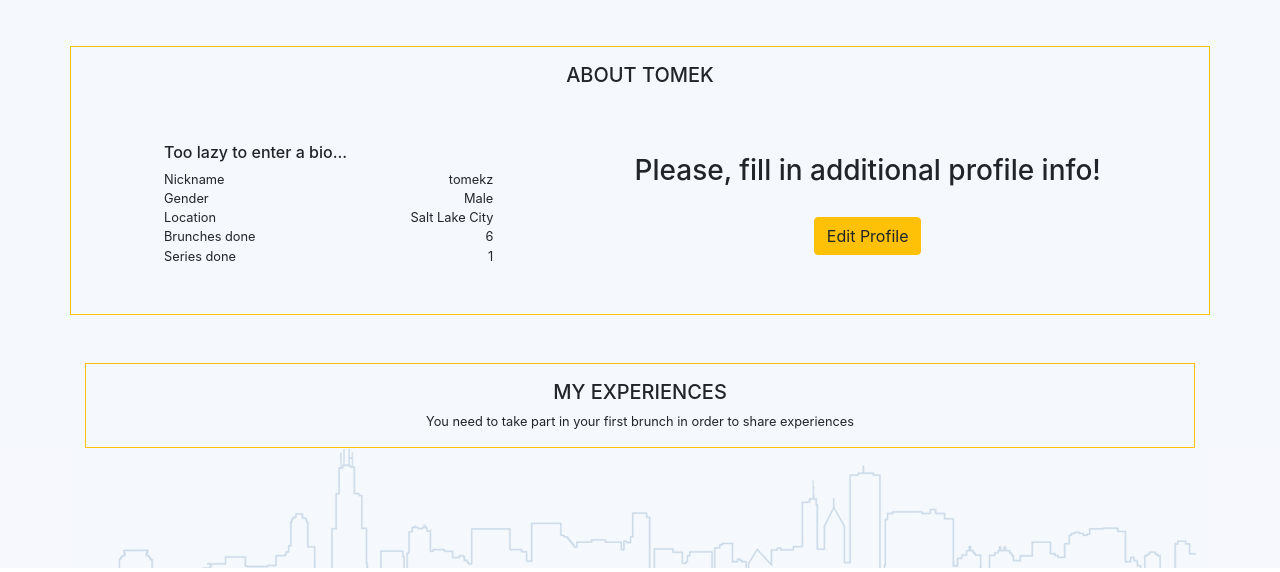
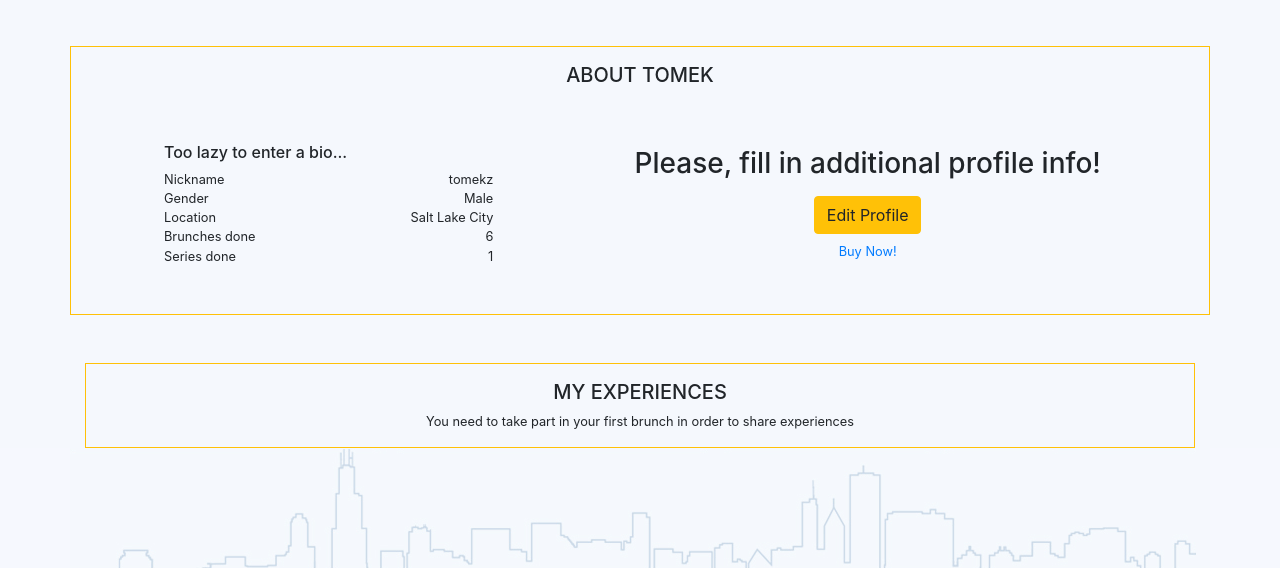
Before and after one commit to tomekzawada/MockBoB, a plain HTML site: page dashboard.html in a window 1280 px wide. Shown: the part 1968-2540 px from the top of the page. Drawn offline with Linux system fonts and the light colour scheme; a script that the page names is missing.

Commit message:
test dashboard paddle script added

```diff
--- a/dashboard.html
+++ b/dashboard.html
@@ -245,7 +245,7 @@
     <div class="d-flex justify-content-center mt-3">
       <h5>About tomek</h5>
     </div>
-    <div class="row col-12 d-flex flex-row justify-content-around m-5">
+    <div class="col-12 d-flex flex-row justify-content-around m-5">
 
       <div class="col-12 col-md-4">
 
@@ -296,6 +296,7 @@
       <div class="col-12 col-md-8 d-flex justify-content-around flex-column align-items-center">
         <h3>Please, fill in additional profile info!</h3>
         <button class="btn btn-warning">Edit Profile</button>
+        <a href="#!" class="paddle_button" data-product="12345">Buy Now!</a>
       </div>
     </div>
 
@@ -423,5 +424,9 @@
   $('div.setup-panel div a.btn-primary').trigger('click');
 });
   </script>
+  <script src="https://cdn.paddle.com/paddle/paddle.js"></script>
+  <script type="text/javascript">
+    Paddle.Setup({ vendor: 51077 });
+  </script>
 </body>
 </html>
```
